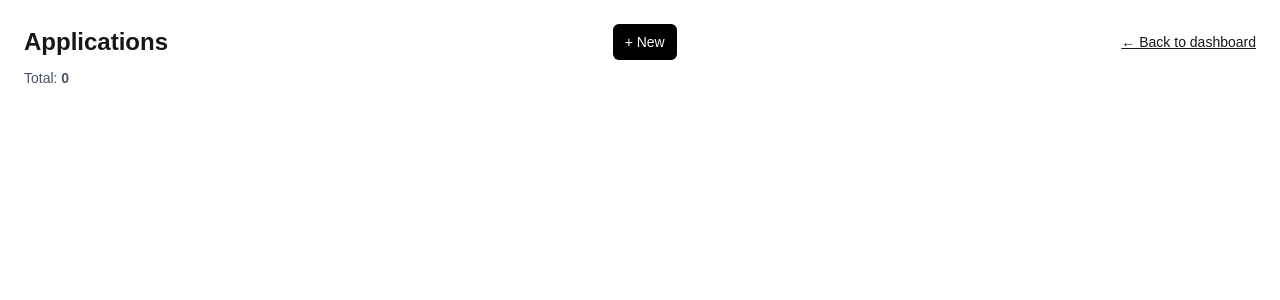
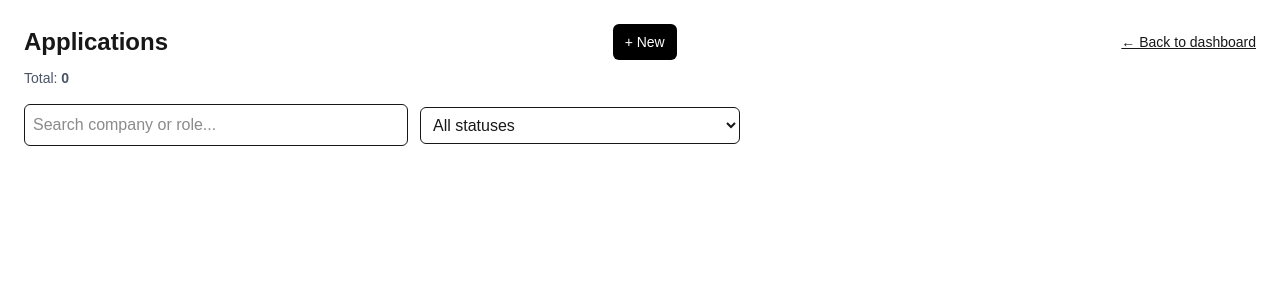
Before and after one commit to jayshri/job-application-tracker, a Next.js app: page /applications in a window 1280 px wide. Shown: the top 300 px of the page. Built offline with nearby package versions, Linux system fonts and the light colour scheme.

Commit message:
feat: add search, status filter, and sorting to applications list

```diff
--- a/app/applications/page.tsx
+++ b/app/applications/page.tsx
@@ -2,15 +2,42 @@
 
 import { useEffect, useState } from "react";
 import Link from "next/link";
-import { JobApplication } from "../../lib/types";
+import { JobApplication, ApplicationStatus } from "../../lib/types";
 import { loadApplications } from "../../lib/storage";
 
 export default function ApplicationsPage() {
   const [applications, setApplications] = useState<JobApplication[]>([]);
+  const [search, setSearch] = useState("");
+  const [statusFilter, setStatusFilter] = useState<ApplicationStatus | "All">("All");
 
   useEffect(() => {
     setApplications(loadApplications());
   }, []);
+
+  const filtered = applications
+    .filter((app) => {
+      const q = search.trim().toLowerCase();
+      const matchesText =
+        q === "" ||
+        app.companyName.toLowerCase().includes(q) ||
+        app.roleTitle.toLowerCase().includes(q);
+
+      const matchesStatus =
+        statusFilter === "All" || app.status === statusFilter;
+
+      return matchesText && matchesStatus;
+    })
+    .sort((a, b) => (a.updatedAt < b.updatedAt ? 1 : -1));
+
+  const STATUSES: ApplicationStatus[] = [
+    "Wishlist",
+    "Applied",
+    "Recruiter Screen",
+    "Interviewing",
+    "Offer",
+    "Rejected",
+    "Archived",
+  ];
 
   return (
     <main className="min-h-screen p-6">
@@ -28,11 +55,33 @@ export default function ApplicationsPage() {
       </div>
 
       <p className="mt-2 text-sm text-gray-600">
-        Total: <span className="font-semibold">{applications.length}</span>
+        Total: <span className="font-semibold">{filtered.length}</span>
       </p>
 
+      <div className="mt-4 flex flex-col gap-3 sm:flex-row sm:items-center">
+        <input
+          className="w-full rounded-md border p-2 sm:max-w-sm"
+          placeholder="Search company or role..."
+          value={search}
+          onChange={(e) => setSearch(e.target.value)}
+        />
+
+        <select
+          className="w-full rounded-md border p-2 sm:max-w-xs"
+          value={statusFilter}
+          onChange={(e) => setStatusFilter(e.target.value as any)}
+        >
+          <option value="All">All statuses</option>
+          {STATUSES.map((s) => (
+            <option key={s} value={s}>
+              {s}
+            </option>
+          ))}
+        </select>
+      </div>
+
       <ul className="mt-6 space-y-2">
-        {applications.map((app) => (
+        {filtered.map((app) => (
           <li key={app.id} className="rounded-md border p-3">
             <Link href={`/applications/${app.id}`} className="block">
               <div className="font-semibold">
```
